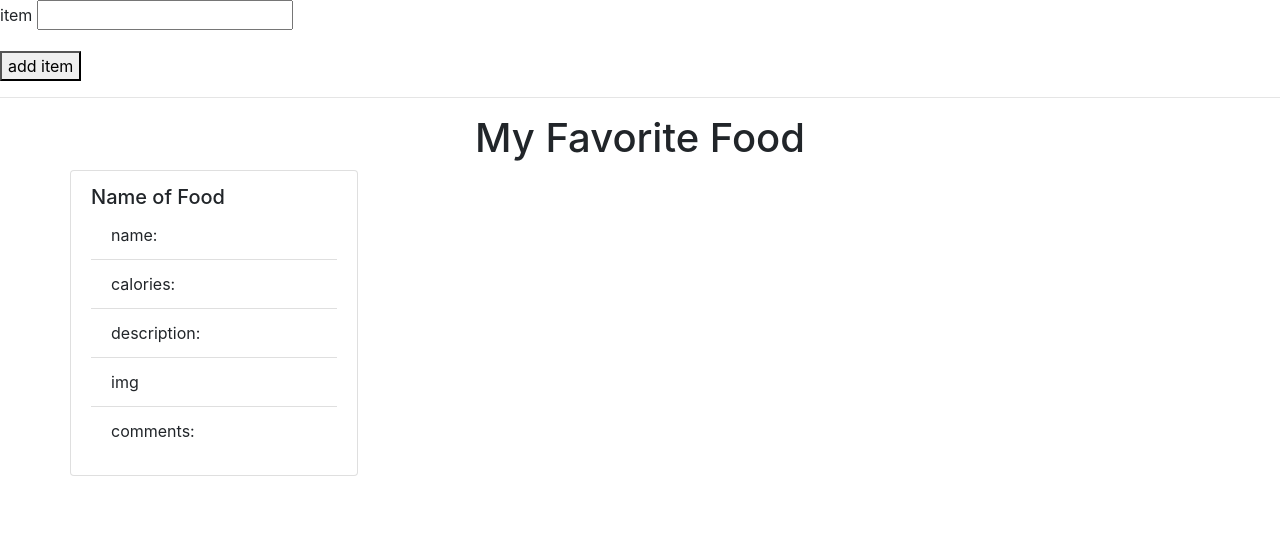
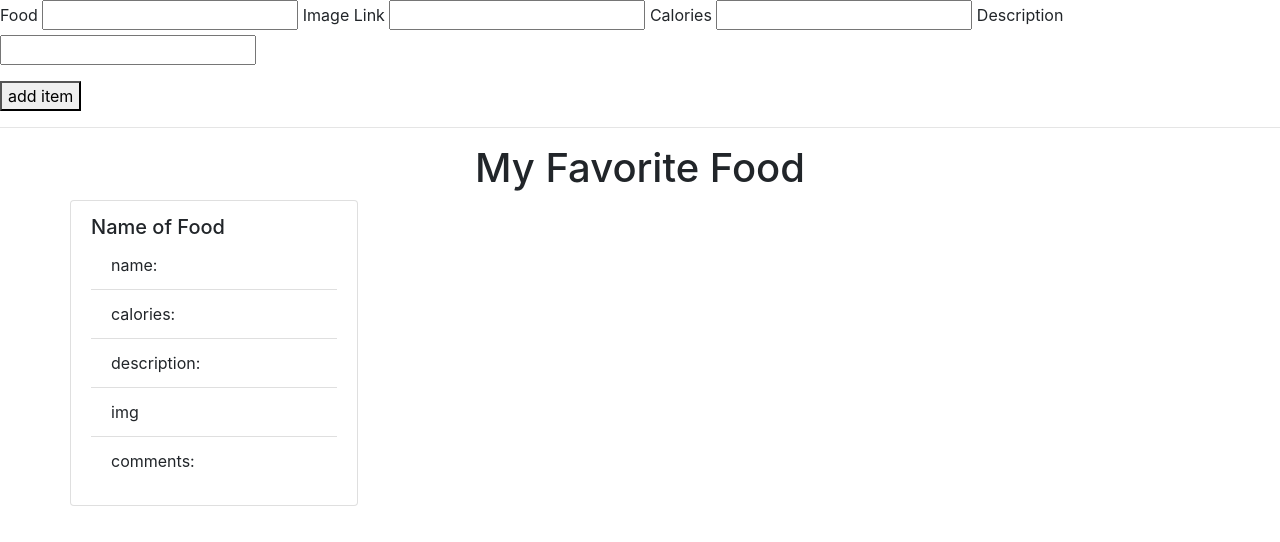
Before and after one commit to jypkr/fav-blog-foods, a website: page public/index.html in a window 1280 px wide. Drawn offline with nearby package versions, Linux system fonts and the light colour scheme; no server answers; some icons are missing.

Commit message:
changed html ids

```diff
--- a/public/app.js
+++ b/public/app.js
@@ -14,6 +14,7 @@ document.getElementById('addItem').addEventListener('click', event => {
 	axios.post('/api/foods', food)
 		.then(() => {
 			const foodElem = document.createElement('div')
+			foodElem
 			foodElem.innerHTML = `
         <p>${food.name}</p>
 				<img src="${food.img}" alt="food-img"></img>
--- a/public/index.html
+++ b/public/index.html
@@ -13,8 +13,14 @@
 <body>
 	<form>
 		<p>
-			<label for="text">item</label>
-			<input type="text" name="text" id="text">
+			<label for="name">Food</label>
+			<input type="text" name="name" id="name">
+			<label for="img">Image Link</label>
+			<input type="text" name="img" id="img">
+			<label for="calories">Calories</label>
+			<input type="text" name="calories" id="calories">
+			<label for="description">Description</label>
+			<input type="text" name="description" id="description">
 		</p>
 		<button id="addItem">add item</button>
 	</form>
```
